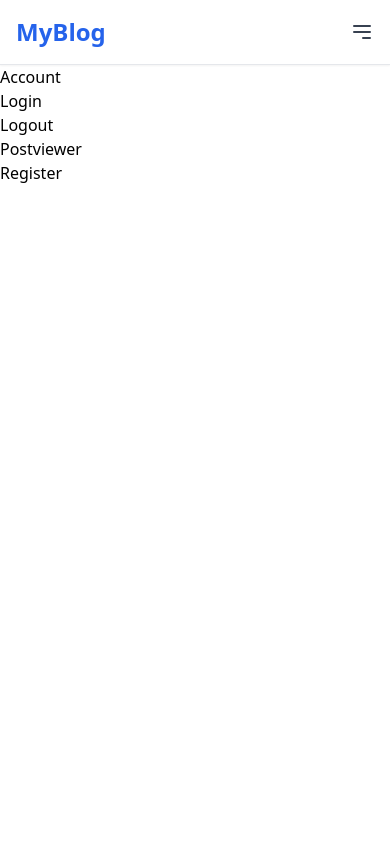
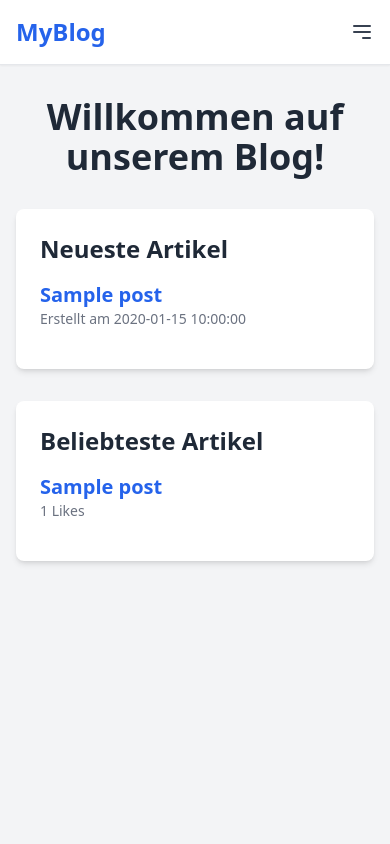
Before and after one commit to timusnbnz/BlogPHP, a PHP site: page / in a window 390 px wide. Run offline with PHP 8.4, Linux system fonts and the light colour scheme; tables that the repository leaves empty or names only in its code hold one stand-in row (values such as "Sample post"); some libraries are stand-ins or nearby versions.

Commit message:
fix(index): filestructure

```diff
--- a/html/index.php
+++ b/html/index.php
@@ -10,17 +10,81 @@ session_start();
     <title>Startseite</title>
 </head>
 
-<body>
+<body class="min-h-full bg-gray-100 ">
     <?php
     require_once 'suchleiste.php';
     ?>
-    <ul>
-        <li><a href="account.php">Account</a></li>
-        <li><a href="login.php">Login</a></li>
-        <li><a href="logout.php">Logout</a></li>
-        <li><a href="postviewer.php">Postviewer</a></li>
-        <li><a href="register.php">Register</a></li>
-    </ul>
+    <div class="container mx-auto px-4 py-8">
+        <h1 class="text-4xl font-bold text-center text-gray-800 mb-8">Willkommen auf unserem Blog!</h1>
+
+        <div class="grid grid-cols-1 md:grid-cols-2 gap-8">
+            <!-- Neueste Artikel -->
+            <div class="bg-white rounded-lg shadow-md p-6">
+                <h2 class="text-2xl font-bold text-gray-800 mb-4">Neueste Artikel</h2>
+                <?php
+                require_once("config.php");
+
+                try {
+                    // Verbindung zur Datenbank herstellen
+                    $pdo = new PDO("mysql:host=$dbHost;dbname=$dbName;charset=utf8", $dbUser, $dbPass);
+                    $pdo->setAttribute(PDO::ATTR_ERRMODE, PDO::ERRMODE_EXCEPTION);
+
+                    // Neueste Artikel abrufen
+                    $stmtNewest = $pdo->query("
+                    SELECT id, title, created_at
+                    FROM posts
+                    ORDER BY created_at DESC
+                    LIMIT 5
+                ");
+
+                    while ($post = $stmtNewest->fetch(PDO::FETCH_ASSOC)) {
+                        echo "
+                        <div class='mb-4'>
+                            <a href='article.php?id=" . htmlspecialchars($post['id']) . "' class='text-xl font-semibold text-blue-600 hover:underline'>
+                                " . htmlspecialchars($post['title']) . "
+                            </a>
+                            <p class='text-sm text-gray-500'>Erstellt am " . htmlspecialchars($post['created_at']) . "</p>
+                        </div>
+                    ";
+                    }
+                } catch (PDOException $e) {
+                    echo "<p class='text-red-500'>Fehler beim Laden der neuesten Artikel: " . htmlspecialchars($e->getMessage()) . "</p>";
+                }
+                ?>
+            </div>
+
+            <!-- Meistgelikte Artikel -->
+            <div class="bg-white rounded-lg shadow-md p-6">
+                <h2 class="text-2xl font-bold text-gray-800 mb-4">Beliebteste Artikel</h2>
+                <?php
+                try {
+                    // Meistgelikte Artikel abrufen
+                    $stmtPopular = $pdo->query("
+                    SELECT p.id, p.title, COUNT(l.post_id) AS like_count
+                    FROM posts p
+                    LEFT JOIN likes l ON p.id = l.post_id
+                    GROUP BY p.id
+                    ORDER BY like_count DESC
+                    LIMIT 5
+                ");
+
+                    while ($post = $stmtPopular->fetch(PDO::FETCH_ASSOC)) {
+                        echo "
+                        <div class='mb-4'>
+                            <a href='article.php?id=" . htmlspecialchars($post['id']) . "' class='text-xl font-semibold text-blue-600 hover:underline'>
+                                " . htmlspecialchars($post['title']) . "
+                            </a>
+                            <p class='text-sm text-gray-500'>" . htmlspecialchars($post['like_count']) . " Likes</p>
+                        </div>
+                    ";
+                    }
+                } catch (PDOException $e) {
+                    echo "<p class='text-red-500'>Fehler beim Laden der beliebtesten Artikel: " . htmlspecialchars($e->getMessage()) . "</p>";
+                }
+                ?>
+            </div>
+        </div>
+    </div>
 </body>
 
 </html>
```
Also changed, not shown: html/startseite.php (deleted, +0 -84 lines).
